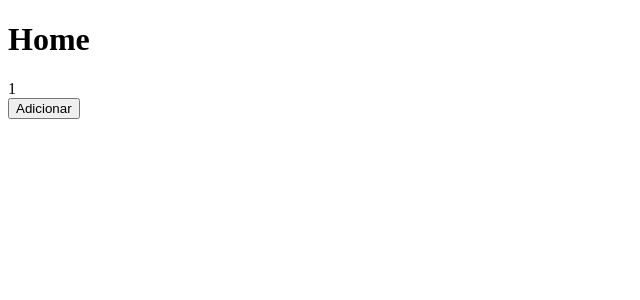
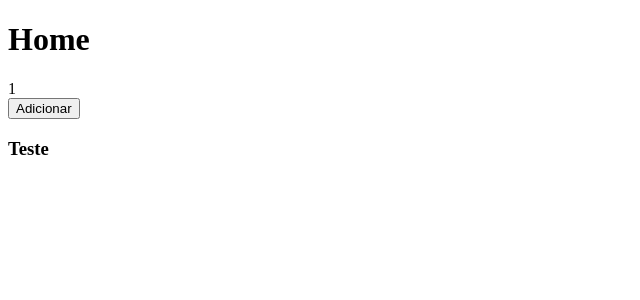
Before and after one commit to Cangemi/ideia-unica, a Next.js app: page / in a window 1280 px wide. Shown: the top 300 px of the page, without its empty margins (0-640 px from the left). Built offline with nearby package versions, Linux system fonts and the light colour scheme.

Commit message:
primeira página

```diff
--- a/pages/index.js
+++ b/pages/index.js
@@ -6,6 +6,7 @@ function Home(){
         <div>
             <h1>Home</h1>
             <Contador/>
+            <h3>Teste</h3>
         </div>
     )
 }
```
